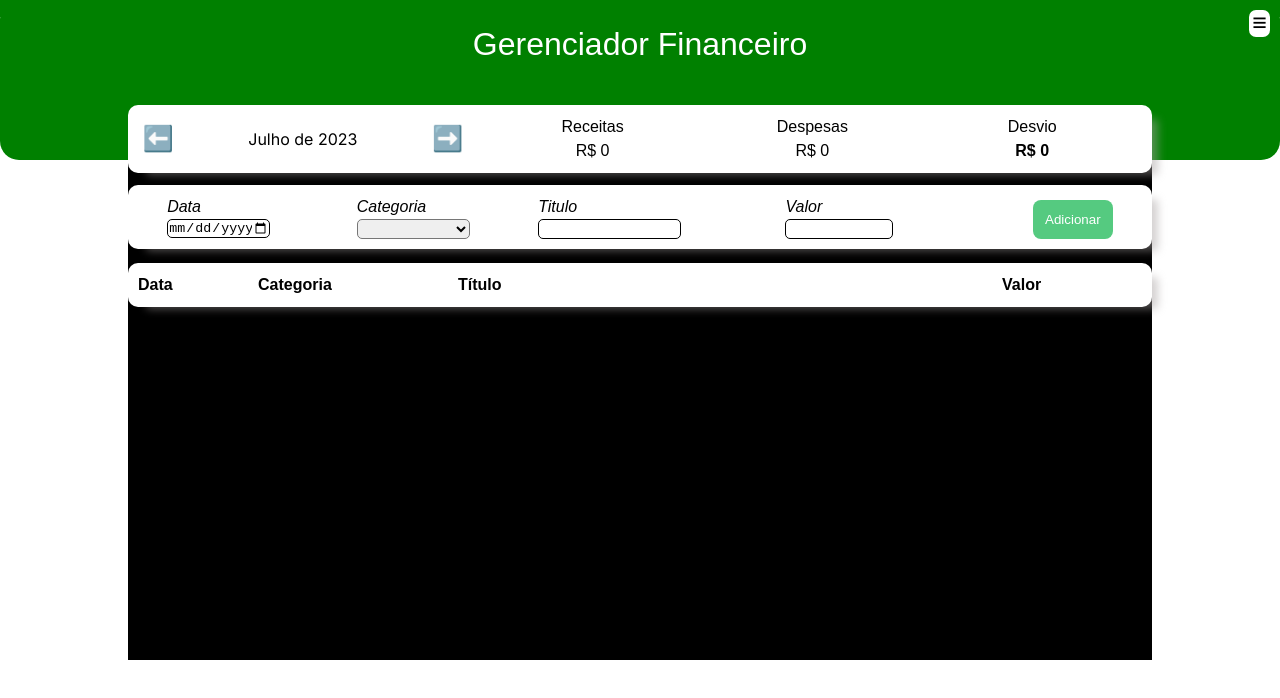
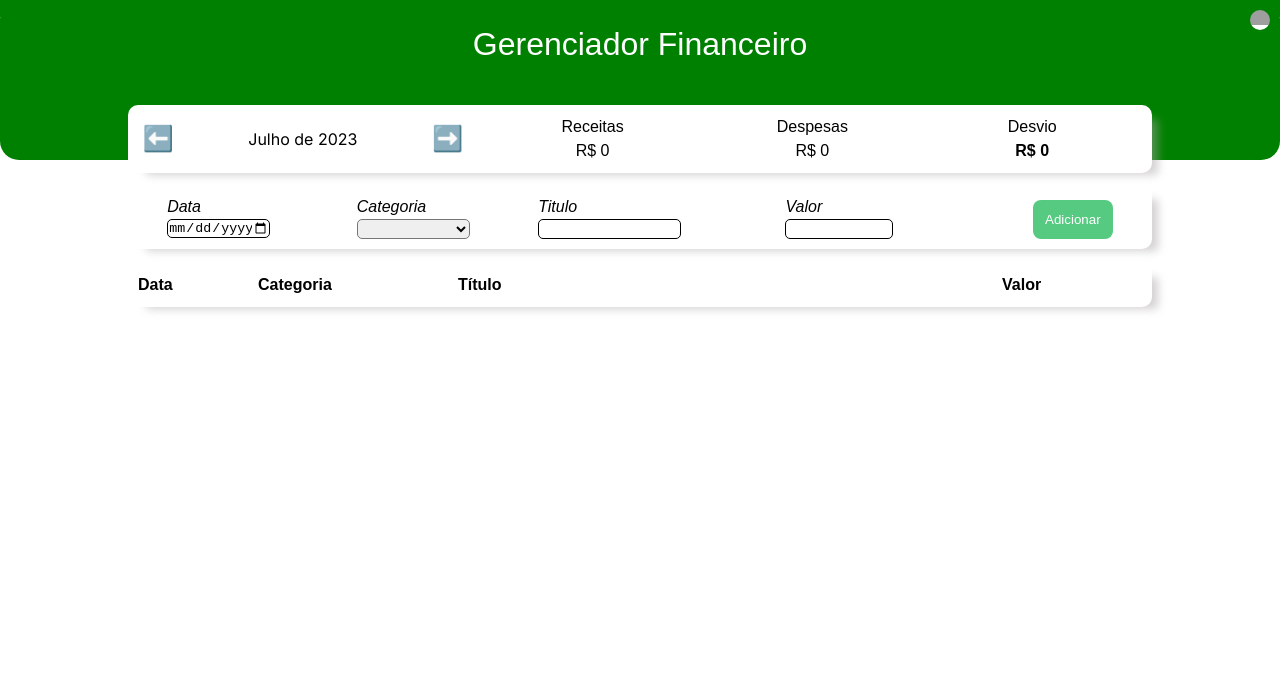
Before and after one commit to Alexsandro-souza/gerenciador_de_despesas, a React (Vite) app: page / in a window 1280 px wide. Shown: the top 698 px of the page. Built offline with nearby package versions, Linux system fonts and the light colour scheme; grey boxes are pictures that could not be loaded.

Commit message:
feat: Adicionando outra imagem de gears

```diff
--- a/src/App.styles.ts
+++ b/src/App.styles.ts
@@ -41,7 +41,6 @@ export const Body = styled.div`
     min-height: 500px;
     margin-bottom: 30px;
     position: relative;
-    background-color: black;
 
     @media (max-width: 425px) {width: 90%;}
     @media (max-width: 377px) {top: 10px;}
--- a/src/components/configuration/Configuration.tsx
+++ b/src/components/configuration/Configuration.tsx
@@ -16,7 +16,7 @@ export const Configuration = ({addNewCategory, color, colorLine})=>{
 
     return(
         <>
-        <A.configuration show={modalIsOpen.toString()} onClick={handleModal}><A.wraper>≡</A.wraper></A.configuration>
+        <A.configuration show={modalIsOpen.toString()} onClick={handleModal}><A.wraper></A.wraper></A.configuration>
         <ReactModal
         isOpen={modalIsOpen}
         style={{
--- a/src/components/configuration/ConfigurationStyle.ts
+++ b/src/components/configuration/ConfigurationStyle.ts
@@ -1,4 +1,5 @@
 import { styled } from 'styled-components';
+
 
 
 export const configuration = styled.div<{show : string}>`
@@ -14,11 +15,12 @@ export const configuration = styled.div<{show : string}>`
 `;
 
 export const wraper = styled.div`
-    padding: 0 3px 2px 3px;
     border: unset;
-    border-radius: 7px;
     background-color: white;
-    font-size: 25px;
-    line-height: 25px;
-
+    background-image: url(https://www.pngmart.com/files/5/Gears-PNG-File.png);
+    border-radius: 50%;
+    background-size: contain;
+    background-repeat: no-repeat;
+    width: 20px;
+    height: 20px;
 `;
```
Also changed, not shown: src/assets/img/Gears.jpg (added).
